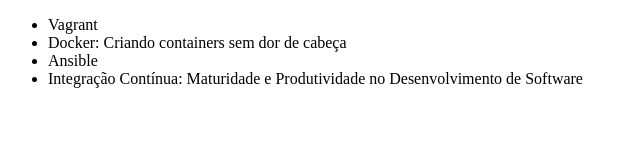
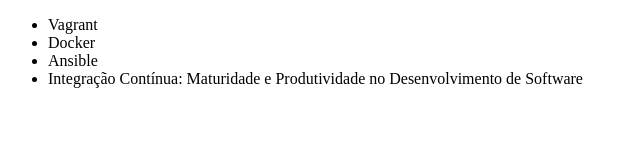
Before and after one commit to williammacbar/teste-git, a plain HTML site: page index.html in a window 1280 px wide. Shown: the whole page, without its empty margins (0-640 px from the left). Drawn offline with Linux system fonts and the light colour scheme.

Commit message:
Commit errado

```diff
--- a/index.html
+++ b/index.html
@@ -7,7 +7,7 @@
 <body>
     <ul>
         <li>Vagrant</li>
-        <li>Docker: Criando containers sem dor de cabeça</li>
+        <li>Docker</li>
         <li>Ansible</li>
         <li>Integração Contínua: Maturidade e Produtividade no Desenvolvimento de Software</li>
     </ul>
```
